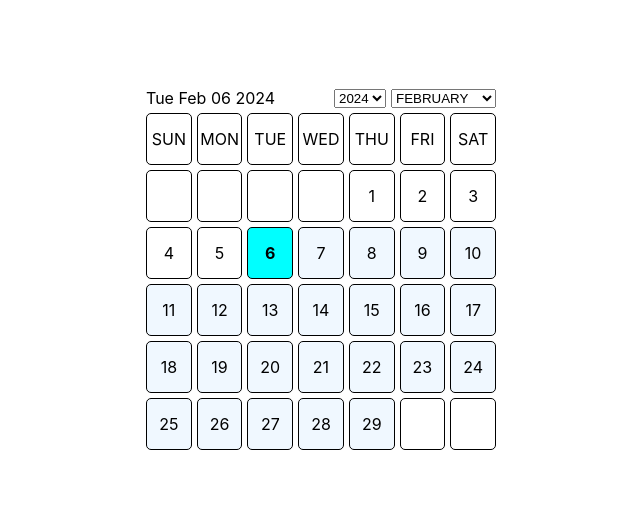
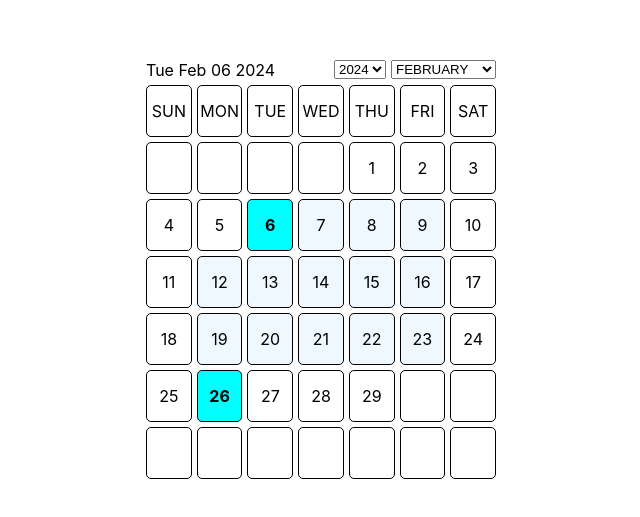
Before and after one commit to rktrivedi/Date-Range-Picker, a React (Create React App) app: page / in a window 1280 px wide. Shown: the part 131-648 px from the top of the page, without its empty margins (319-959 px from the left). Built offline with nearby package versions, Linux system fonts and the light colour scheme.

Commit message:
Leap Year Issue Resolved-Unmarked Weekend

```diff
--- a/src/App.tsx
+++ b/src/App.tsx
@@ -5,7 +5,7 @@ function App() {
     <div className="mainContainer">
       <DateRangePicker
         startDate={new Date("2024-02-06")}
-        endDate={new Date("2024-03-31")}
+        endDate={new Date("2024-02-26")}
       />
     </div>
   );
--- a/src/components/DateRangePicker/DateRangePicker.tsx
+++ b/src/components/DateRangePicker/DateRangePicker.tsx
@@ -25,8 +25,7 @@ const DateRangePicker: React.FC<DateRangePickerProps> = ({
   const endDate = parseEndDate(end);
   const [year, setYear] = useState(startDate.getFullYear());
   const [month, setMonth] = useState(startDate.getMonth());
-  const currentYear = startDate.getFullYear();
-  const isLeapYear = currentYear % 4 === 0;
+  const isLeapYear = year % 4 === 0;
   const numberOfDays = isLeapYear ? daysInLeapYear[month] : daysInMonth[month];
 
   const firtsDateOfMonth = getFirstDateOfMonth(year, month).getDay();
@@ -78,7 +77,7 @@ const DateRangePicker: React.FC<DateRangePickerProps> = ({
           </div>
         ))}
       </div>
-      {[...new Array(5)].map((_, rowIdx) => (
+      {[...new Array(6)].map((_, rowIdx) => (
         <div key={`row${rowIdx}`} className={style.calendarRow}>
           {[...new Array(7)].map((_, colIdx) => (
             <div
--- a/src/components/DateRangePicker/helper.tsx
+++ b/src/components/DateRangePicker/helper.tsx
@@ -65,6 +65,10 @@ const getActiveClass = (
   );
   const currDate = new Date(`${year}-${month + 1}-${getDate}`);
 
+  if (currDate.getDay() === 0 || currDate.getDay() === 6) {
+    return "";
+  }
+
   if (
     currDate.toString() === startDate.toString() ||
     currDate.toString() === endDate.toString()
```
